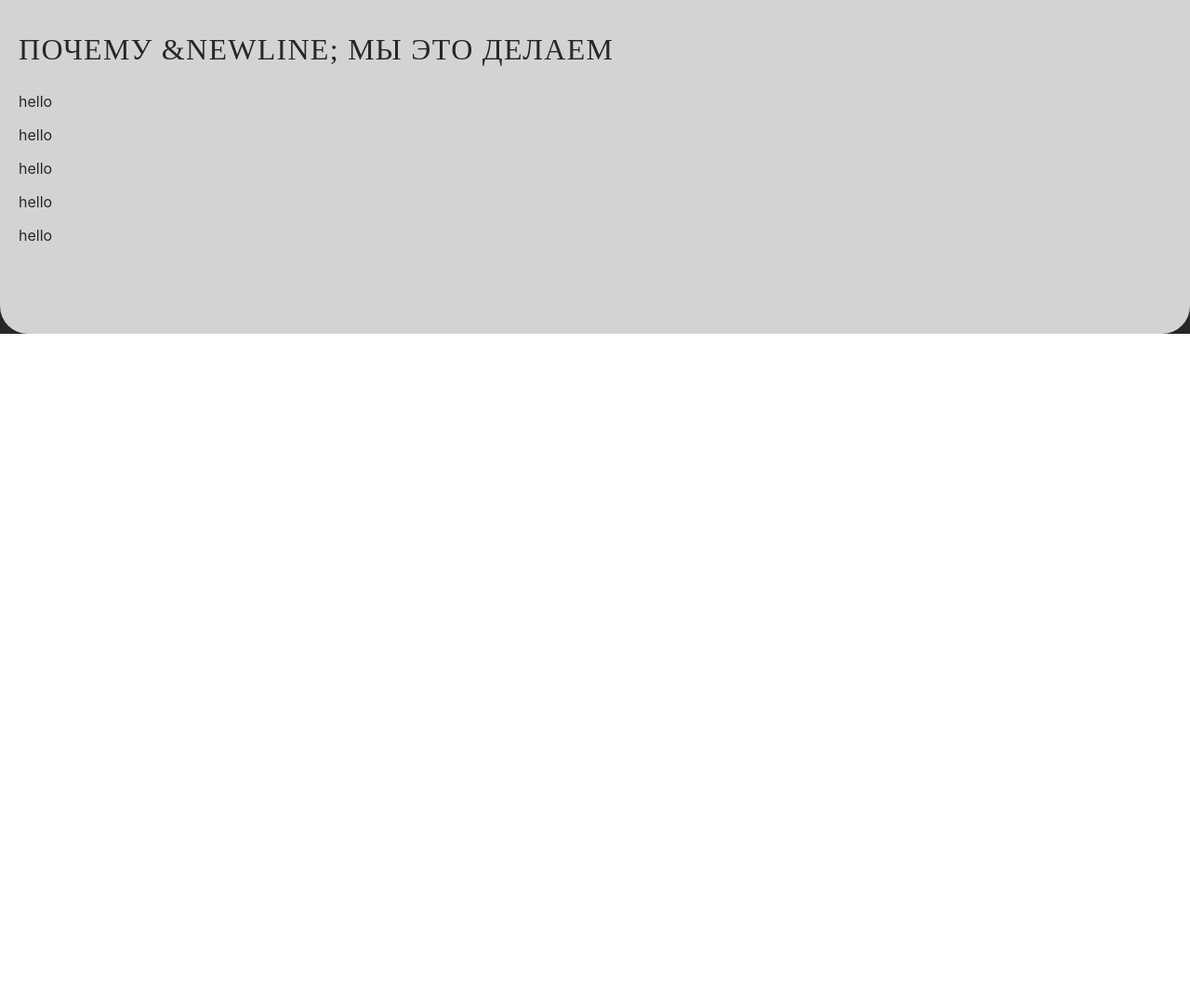
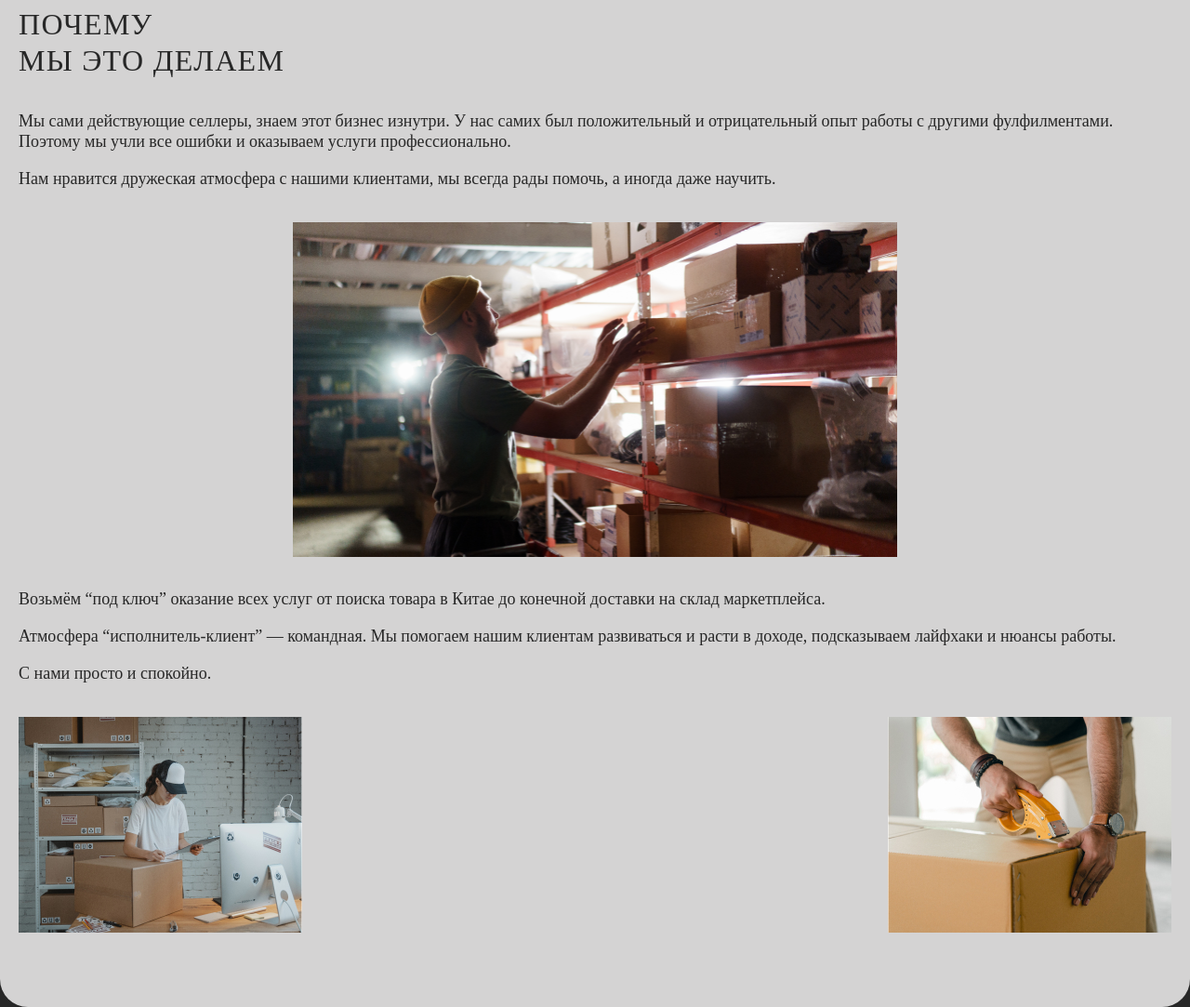
Before and after one commit to MercCreW/terminalfulfilment, a React app: page / in a window 1280 px wide. Shown: the part 2600-3683 px from the top of the page at 93% size. Before the commit the page ends 2959 px from the top, so only its background shows below. Built offline with nearby package versions, Linux system fonts and the light colour scheme.

Commit message:
block about finished

```diff
--- a/src/components/About/About.css
+++ b/src/components/About/About.css
@@ -3,14 +3,17 @@
 }
 
 .about__content {
+  width: 100%;
+  box-sizing: border-box;
   border-radius: 30px;
   background: #d4d3d3;
-  min-width: 320px;
   padding: 80px 20px;
-  color:  #272727;
+  margin: 0 auto;
+  color: #272727;
 }
 
 .about__title {
+  width: 100%;
   font-family: Neutral Face;
   font-size: 32px;
   font-weight: 400;
@@ -18,4 +21,44 @@
   letter-spacing: 0.04em;
   text-align: left;
   text-transform: uppercase;
+  padding: 0;
+  margin: 0 auto 35px;
 }
+
+.about__title-break {
+  display: block;
+}
+
+.about__paragraph {
+  padding: 0;
+  margin: 0 auto 18px;
+  font-family: Montserrat;
+  font-size: 18px;
+  font-weight: 400;
+  line-height: 21.94px;
+  text-align: left;
+}
+
+.about__image {
+  display: block;
+  width: 100%;
+  max-width: 650px;
+  margin: 35px auto;
+}
+
+.about__images-list {
+  display: flex;
+  justify-content: space-between;
+  margin: 0 auto;
+  padding: 0;
+  list-style-type: none;
+}
+
+.about__images-item {
+  max-width: 305px;
+  margin-right: 11px;
+}
+
+.about__images-item:last-child {
+  margin-right: 0;
+}
--- a/src/components/About/About.js
+++ b/src/components/About/About.js
@@ -1,16 +1,47 @@
 import React from "react";
 import "./About.css";
+import about_image from "../../images/aboutImg.jpg";
+import about_imageWoman from "../../images/aboutImgWithWoman.jpg";
+import about_imageManHands from "../../images/aboutImgWithManHands.jpg";
 
 function About() {
   return (
     <section className="about">
       <div className="about__content">
-        <h2 className="about__title">почему &NewLine; мы это делаем</h2>
-        <p>hello</p>
-        <p>hello</p>
-        <p>hello</p>
-        <p>hello</p>
-        <p>hello</p>
+        <h2 className="about__title">
+          <span className="about__title-break">почему</span> мы это делаем
+        </h2>
+        <p className="about__paragraph">
+          Мы сами действующие селлеры, знаем этот бизнес изнутри. У нас самих
+          был положительный и отрицательный опыт работы с другими фулфилментами.
+          Поэтому мы учли все ошибки и оказываем услуги профессионально.
+        </p>
+        <p className="about__paragraph">
+          Нам нравится дружеская атмосфера с нашими клиентами, мы всегда рады
+          помочь, а иногда даже научить.
+        </p>
+        <img
+          className="about__image"
+          src={about_image}
+          alt="A man in warehouse"
+        />
+        <p className="about__paragraph">
+          Возьмём “под ключ” оказание всех услуг от поиска товара в Китае
+          до конечной доставки на склад маркетплейса.
+        </p>
+        <p className="about__paragraph">
+          Атмосфера “исполнитель-клиент” — командная. Мы помогаем нашим клиентам
+          развиваться и расти в доходе, подсказываем лайфхаки и нюансы работы.{" "}
+        </p>
+        <p className="about__paragraph element_margin-bottom_none"> С нами просто и спокойно.</p>
+        <ul className="about__images-list">
+          <li className="about__images-item">
+            <img className="about__image element_margin-bottom_none" src={about_imageWoman} />
+          </li>
+          <li className="about__images-item">
+            <img className="about__image element_margin-bottom_none" src={about_imageManHands} />
+          </li>
+        </ul>
       </div>
     </section>
   );
--- a/src/components/App/App.css
+++ b/src/components/App/App.css
@@ -6,3 +6,7 @@
     max-width: 1440px;
     color:black;
   }
+
+  .element_margin-bottom_none{
+    margin-bottom: 0px;
+  }
```
Also changed, not shown: src/images/aboutImg.jpg (added), src/images/aboutImgWithManHands.jpg (added), src/images/aboutImgWithWoman.jpg (added).
